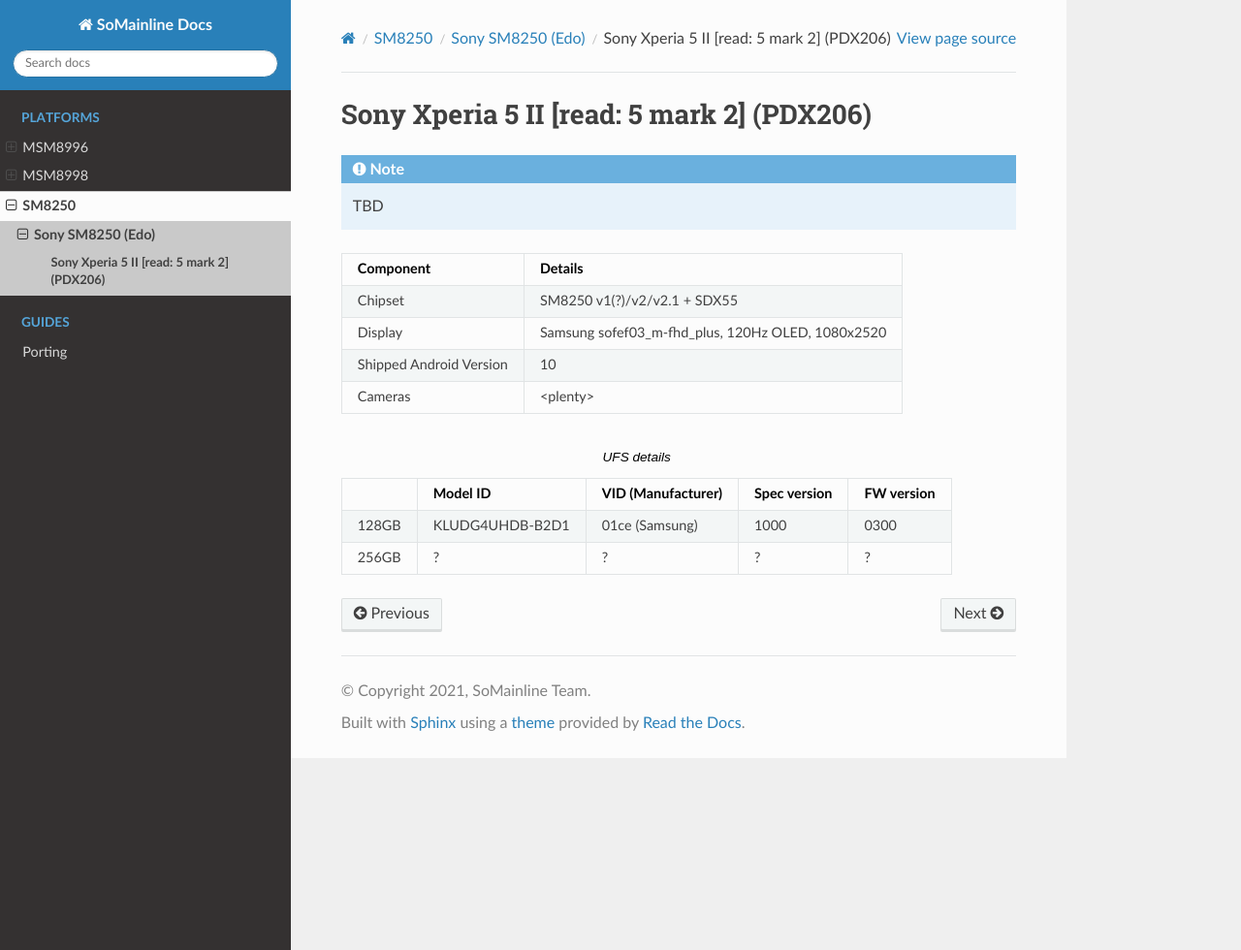
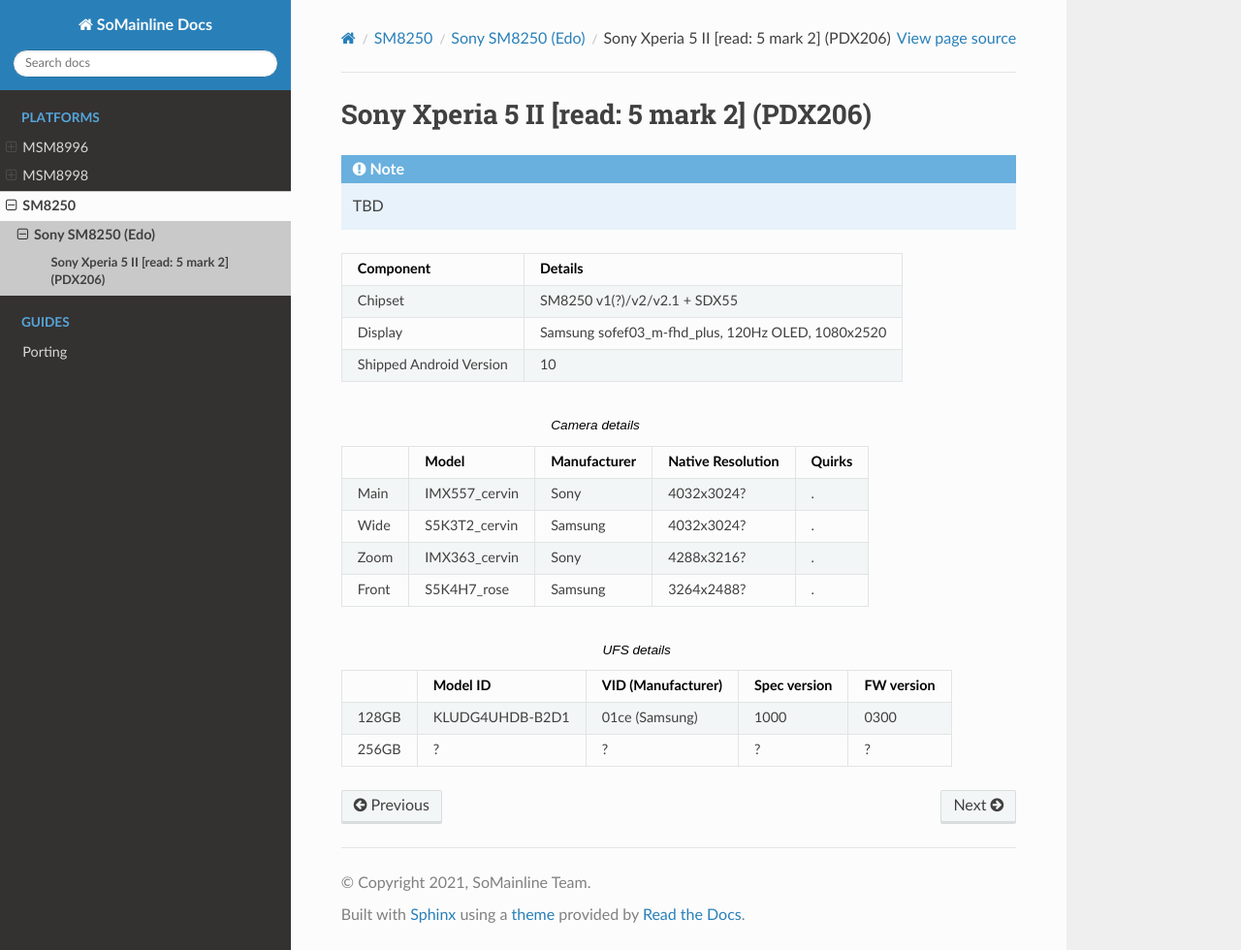
Before and after one commit to SoMainline/docs.somainline.org-deploy, a Sphinx documentation site: the page built from source/platform/sm8250/sony/pdx206/index.rst, in a window 1280 px wide and 980 px high. Shown: the whole window at 97% size. Built offline with Sphinx 7.4.7 and the Read the Docs theme 2.0.0, drawn with Linux system fonts in a browser that asks for light colours.

Commit message:
PDX206: Add camera data

```diff
--- a/source/platform/sm8250/sony/pdx206/index.rst
+++ b/source/platform/sm8250/sony/pdx206/index.rst
@@ -13,9 +13,36 @@
 +-------------------------+------------------------------------------------------+
 | Shipped Android Version | 10                                                   |
 +-------------------------+------------------------------------------------------+
-|                 Cameras | <plenty>                                             |
-+-------------------------+------------------------------------------------------+
 
+
+.. list-table:: Camera details
+   :header-rows: 1
+
+   * -
+     - Model
+     - Manufacturer
+     - Native Resolution
+     - Quirks
+   * - Main
+     - IMX557_cervin
+     - Sony
+     - 4032x3024?
+     - .
+   * - Wide
+     - S5K3T2_cervin
+     - Samsung
+     - 4032x3024?
+     - .
+   * - Zoom
+     - IMX363_cervin
+     - Sony
+     - 4288x3216?
+     - .
+   * - Front
+     - S5K4H7_rose
+     - Samsung
+     - 3264x2488?
+     - .
 
 .. list-table:: UFS details
    :header-rows: 1
```
